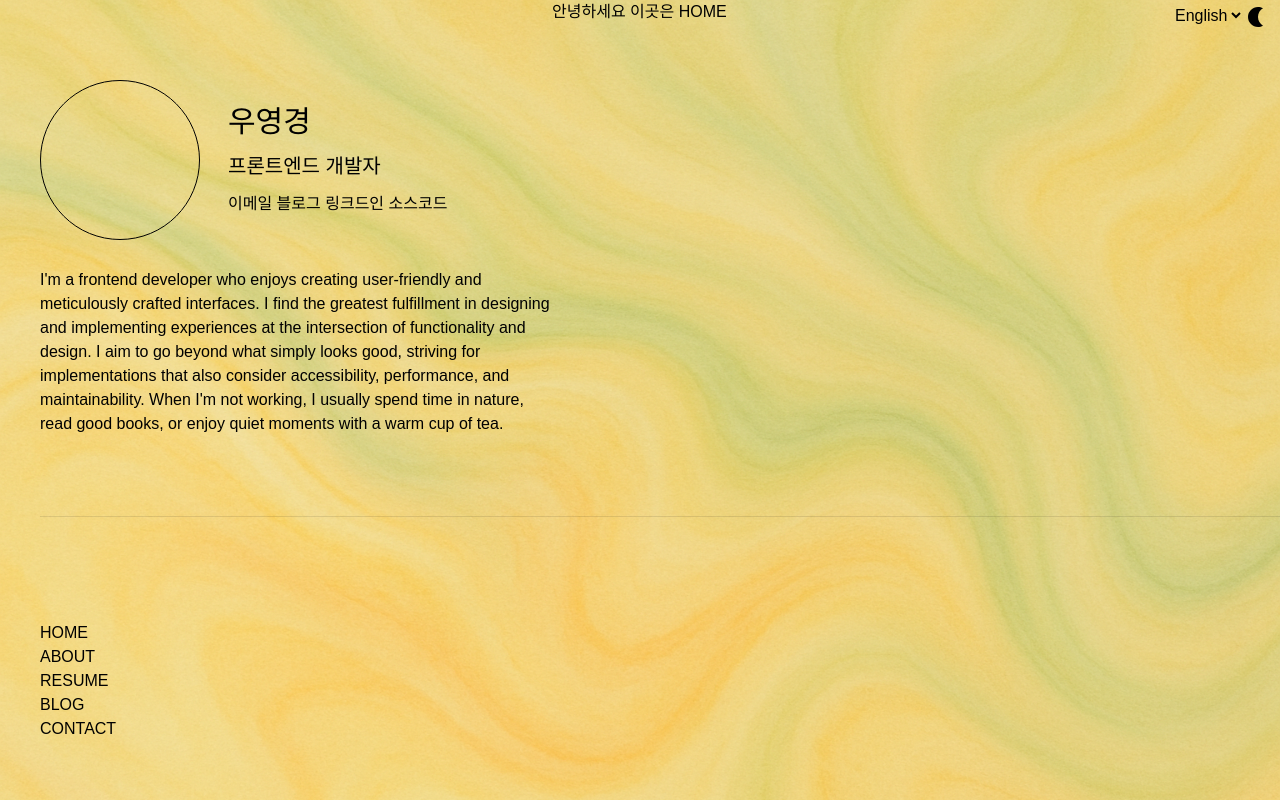
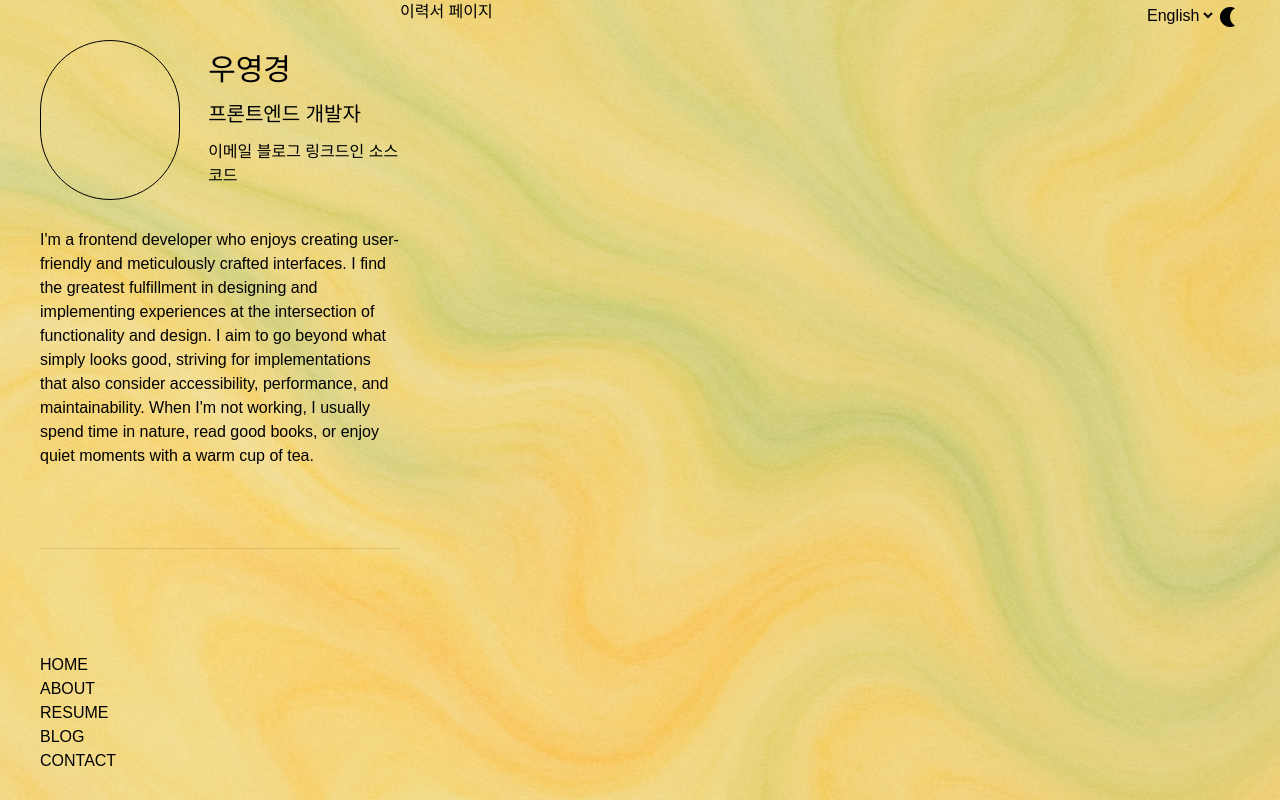
Before and after one commit to younggyung/personal-website, a Next.js app: page /en in a window 1280 px wide. Shown: the top 800 px of the page. Built offline with nearby package versions, Linux system fonts and the light colour scheme; some icons are missing.

Commit message:
[feat,style] 반응형 레이아웃 보완, Nav 컴포넌트 hide&show 기능추가

```diff
--- a/src/app/[locale]/about/page.tsx
+++ /dev/null
@@ -1,5 +0,0 @@
-const About = () => {
-  return <>어바웃 페이지</>;
-};
-
-export default About;
--- a/src/app/[locale]/blog/page.tsx
+++ /dev/null
@@ -1,5 +0,0 @@
-const Blog = () => {
-  return <>블로그</>;
-};
-
-export default Blog;
--- a/src/app/[locale]/layout.tsx
+++ b/src/app/[locale]/layout.tsx
@@ -1,7 +1,7 @@
 import type { Metadata } from 'next';
 import { Geist, Geist_Mono } from 'next/font/google';
 import '@/style/globals.css';
-import { Nav, Profile } from '@/component';
+import { Profile } from '@/component';
 import { ThemeProvider } from '@/feature/context/ThemeContext';
 import { NextIntlClientProvider, hasLocale } from 'next-intl';
 import { notFound } from 'next/navigation';
@@ -41,10 +41,11 @@ export default async function RootLayout({
       <body className={`${geistSans.variable} ${geistMono.variable}`}>
         <NextIntlClientProvider>
           <ThemeProvider>
-            <div className="mx-10 h-full w-full lg:flex">
+            {/* app 최상위 container */}
+            <div className="mx-10 lg:flex">
               <ConfigBox />
-              <Profile className="mt-20 lg:sticky lg:max-h-screen lg:w-[40%]" />
-              <main className="lg:w-[60%]">{children}</main>
+              <Profile className="lg:sticky lg:top-10 lg:max-h-[calc(100vh-2.5rem)] lg:w-[30%]" />
+              <main className="lg:w-[70%]">{children}</main>
             </div>
           </ThemeProvider>
         </NextIntlClientProvider>
--- a/src/app/[locale]/page.tsx
+++ b/src/app/[locale]/page.tsx
@@ -1,8 +1,15 @@
-import { useTranslations } from 'next-intl';
+import { Resume } from '@/component';
+import getMDX from '@/lib/getMDX';
+import { useLocale, useTranslations } from 'next-intl';
 
 const Home = () => {
-  const t = useTranslations();
-  return <p>안녕하세요 이곳은 {t('nav.home')}</p>;
+  const locale = useLocale();
+  const { frontmatter, content } = getMDX(`about.${locale}`);
+  return (
+    <div className="h-[2000px]">
+      <Resume />
+    </div>
+  );
 };
 
 export default Home;
--- a/src/app/[locale]/resume/page.tsx
+++ /dev/null
@@ -1,4 +0,0 @@
-const Resume = () => {
-  return <>Resume</>;
-};
-export default Resume;
--- a/src/component/ConfigBox.tsx
+++ b/src/component/ConfigBox.tsx
@@ -42,7 +42,7 @@ const LanguageButton = () => {
 
 const ConfigBox = () => {
   return (
-    <div className="fixed top-1 right-3">
+    <div className="fixed top-1 right-10">
       <LanguageButton />
       <ThemeButton />
     </div>
--- a/src/component/Nav.tsx
+++ b/src/component/Nav.tsx
@@ -1,15 +1,54 @@
 'use client';
+
 import { ROUTES } from '@/const/route';
 import { useTranslations } from 'next-intl';
 import { Link } from '@/i18n/navigation';
 import ArrowUpwardIcon from '@mui/icons-material/ArrowUpward';
 import ArrowDownwardIcon from '@mui/icons-material/ArrowDownward';
+import { useEffect, useRef, useState } from 'react';
+import cn from '@/lib/class-names';
 
 const Nav = () => {
   const t = useTranslations('nav');
+  const [showNav, setShowNav] = useState(false);
+  const isHoverRef = useRef(false);
+
+  const scrollTimeout = useRef<NodeJS.Timeout | null>(null);
+
+  const resetHideTimer = () => {
+    if (scrollTimeout.current) {
+      clearTimeout(scrollTimeout.current);
+    }
+    scrollTimeout.current = setTimeout(() => {
+      if (!isHoverRef.current) setShowNav(false);
+    }, 3000);
+  };
+
+  useEffect(() => {
+    const handleScroll = () => {
+      setShowNav(true);
+      resetHideTimer();
+    };
+    window.addEventListener('scroll', handleScroll);
+    return () => {
+      window.removeEventListener('scroll', handleScroll);
+      if (scrollTimeout.current) clearTimeout(scrollTimeout.current);
+    };
+  }, []);
+
   return (
     <>
-      <nav className="hidden items-center gap-2 lg:block">
+      <nav
+        onMouseEnter={() => {
+          setShowNav(true);
+          isHoverRef.current = true;
+        }}
+        onMouseLeave={() => {
+          isHoverRef.current = false;
+          resetHideTimer();
+        }}
+        className={cn(showNav ? 'fixed right-5 bottom-1/3 lg:static' : 'hidden items-center gap-2 lg:block')}
+      >
         <ArrowUpwardIcon />
         {ROUTES.map((i, idx) => (
           <li className="list-none" key={idx}>
--- a/src/component/Profile.tsx
+++ b/src/component/Profile.tsx
@@ -13,7 +13,7 @@ const Profile = ({ className }: ProfilePropType) => {
   const { frontmatter, content } = getMDX(`about.${locale}`);
 
   return (
-    <header className={cn(className, 'flex flex-col gap-20')}>
+    <header className={cn(className, 'mt-10 flex gap-20 lg:flex-col')}>
       <div>
         <div className="mb-7 flex items-center gap-7">
           <div className="h-40 w-40 rounded-full border" />
@@ -25,7 +25,7 @@ const Profile = ({ className }: ProfilePropType) => {
         </div>
         {content}
       </div>
-      <hr className="w-dvw text-black opacity-10 dark:text-white" />
+      <hr className="text-black opacity-10 dark:text-white" />
       <Nav />
     </header>
   );
--- /dev/null
+++ b/src/component/Resume.tsx
@@ -0,0 +1,8 @@
+const Resume = () => {
+  return (
+    <section id="resume" className="h-[500px]">
+      이력서 페이지
+    </section>
+  );
+};
+export default Resume;
--- a/src/component/index.ts
+++ b/src/component/index.ts
@@ -1,2 +1,3 @@
 export { default as Nav } from './Nav';
 export { default as Profile } from './Profile';
+export { default as Resume } from './Resume';
--- a/src/style/globals.css
+++ b/src/style/globals.css
@@ -15,11 +15,9 @@ html.dark {
   --text-main-color: white;
 }
 
-html,
-body {
+html {
+  scroll-behavior: smooth;
   height: 100%;
-  width: 100%;
-  overflow-x: hidden;
   background: var(--background);
   background-image: var(--background-img);
   background-size: cover;
@@ -27,6 +25,9 @@ body {
 }
 
 body {
+  min-height: 100%;
+  width: 100%;
+  overflow-x: hidden;
   font-family: Arial, Helvetica, sans-serif;
   -webkit-font-smoothing: antialiased;
   -moz-osx-font-smoothing: grayscale;
```
